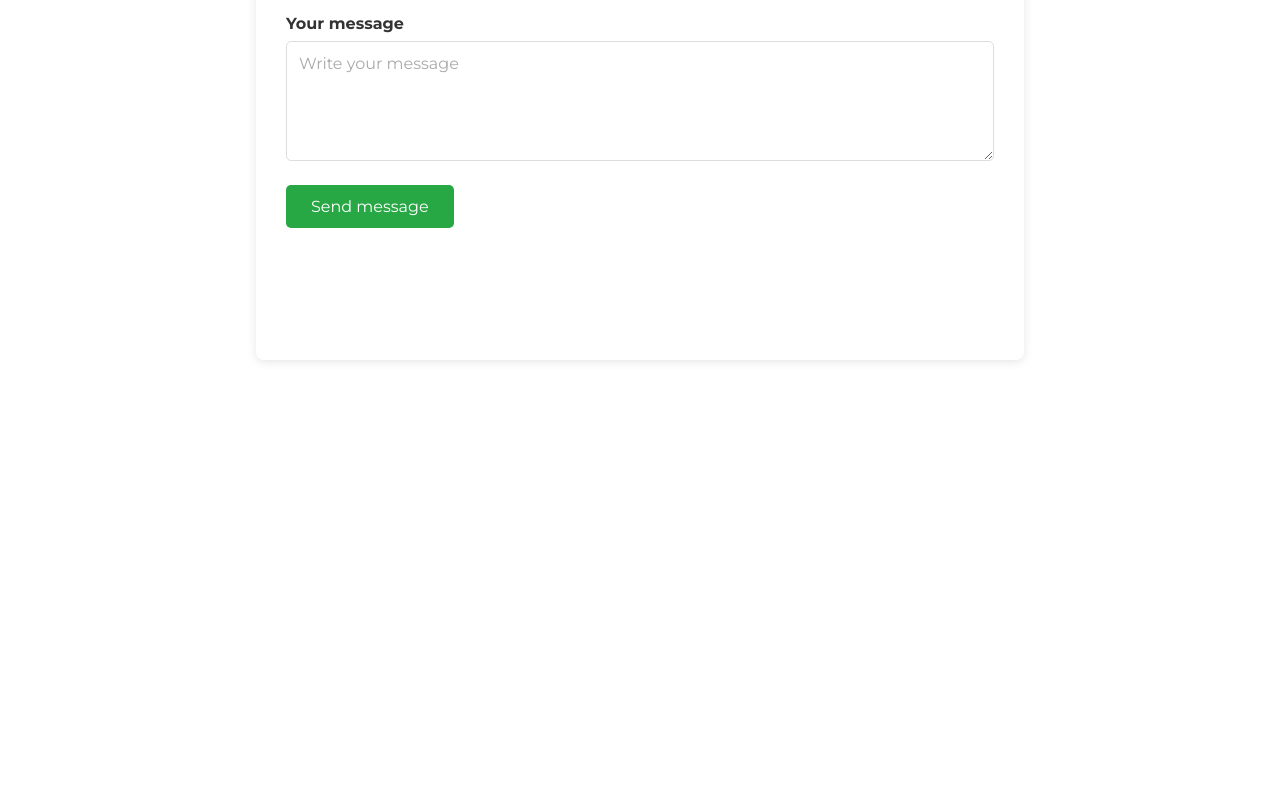
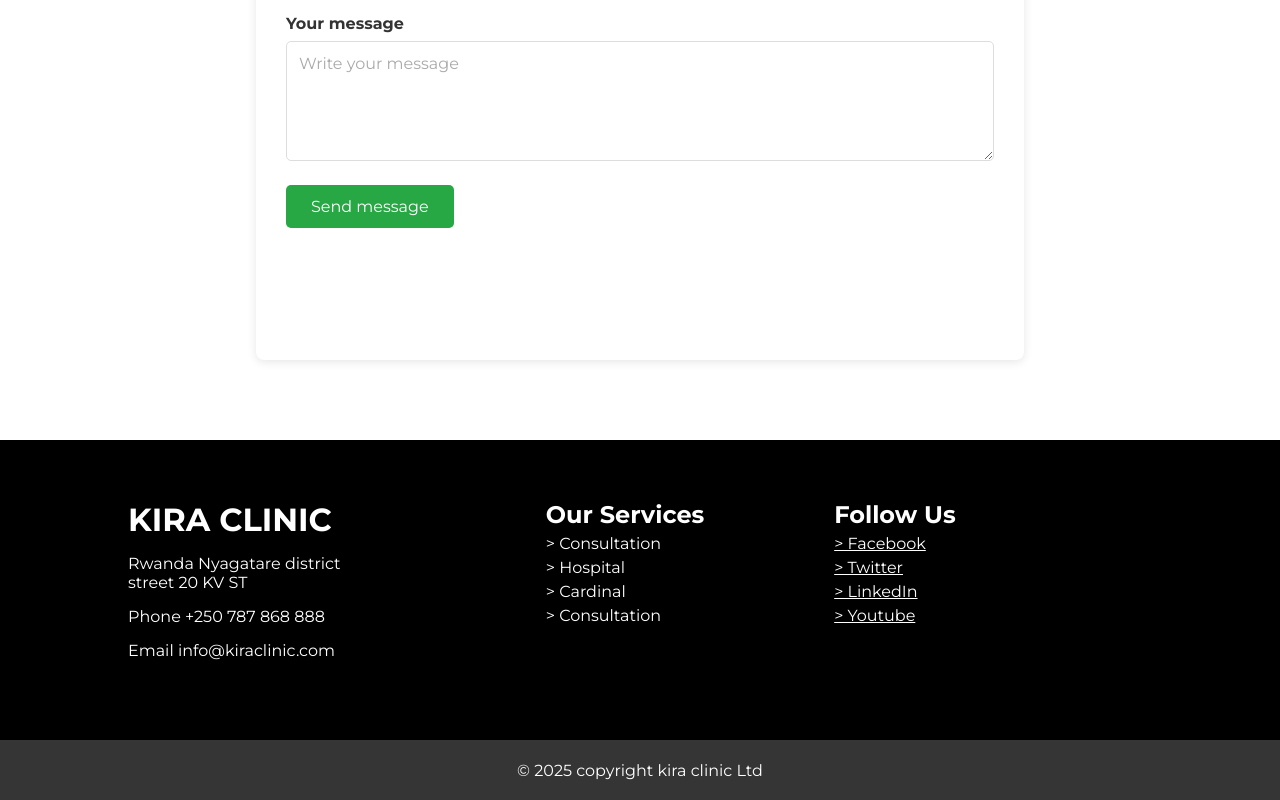
Before and after one commit to hirwa-arnaud/KIRA, a plain HTML site: page Contact.html in a window 1280 px wide. Shown: the part 800-1600 px from the top of the page. Before the commit the page ends 1240 px from the top, so only its background shows below. Drawn offline with Linux system fonts and the light colour scheme; a web font is replaced by a local one.

Commit message:
Project done

```diff
--- a/Contact.html
+++ b/Contact.html
@@ -63,5 +63,30 @@
     </form>
 </div>
     </main>
+     <footer>
+        <div class="quick-links">
+            <div class="link">
+                <h1>KIRA CLINIC</h1>
+                <p>Rwanda Nyagatare district<br> street 20 KV ST</p>
+                <p>Phone +250 787 868 888</p>
+                <p>Email info@kiraclinic.com</p>
+            </div>
+            <div class="first-link">
+                <h2>Our Services</h2>
+                <p class="error">> Consultation</p>
+               <p>> Hospital</p>
+               <p>> Cardinal</p>
+               <p>> Consultation</p>
+            </div>
+            <div class="second-link">
+                <h2>Follow Us</h2>
+                <p>> Facebook</p>
+                <p>> Twitter</p>
+                <p>> LinkedIn</p>
+                <p>> Youtube</p>
+            </div>
+        </div>
+    </footer>
+     <div id="copyright"><p>&copy; 2025 copyright kira clinic Ltd</p></div>
 </body>
 </html>
--- a/style.css
+++ b/style.css
@@ -250,7 +250,7 @@ form{
             padding: 12px;
             border: 1px solid #ddd;
             border-radius: 5px;
-            box-sizing: border-box; /* Ensures padding doesn't add to the total width */
+            box-sizing: border-box;
             font-size: 16px;
         }
 
@@ -261,7 +261,7 @@ form{
         }
 
         .form-group textarea {
-            resize: vertical; /* Allows vertical resizing */
+            resize: vertical;
             min-height: 120px;
         }
 
@@ -275,7 +275,7 @@ form{
         }
 
         .send-button {
-            background-color: #28a745; /* Green color */
+            background-color: #28a745;
             color: #fff;
             padding: 12px 25px;
             border: none;
@@ -286,5 +286,5 @@ form{
         }
 
         .send-button:hover {
-            background-color: #218838; /* Darker green on hover */
+            background-color: #218838;
         }
```
